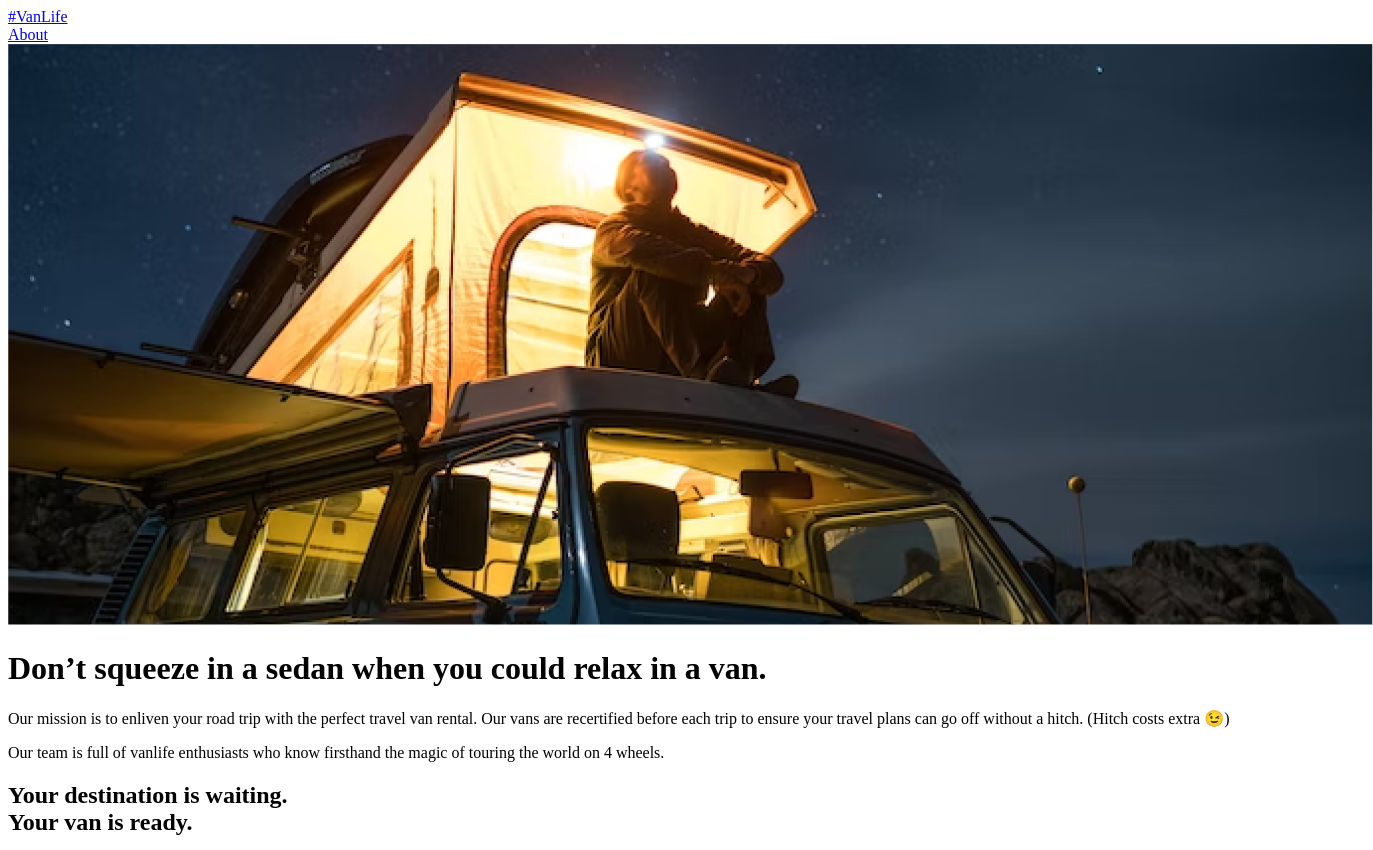
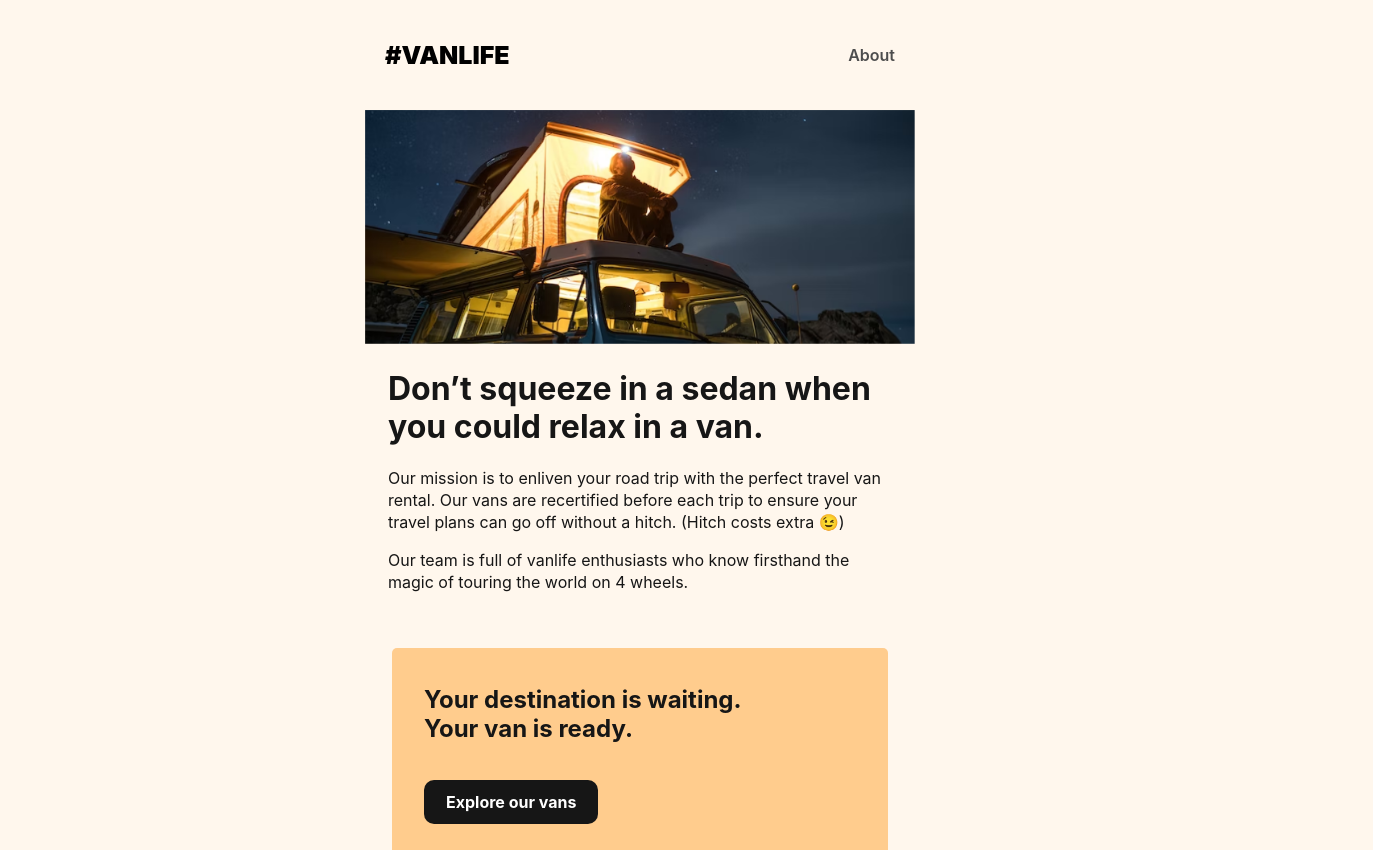
Before and after one commit to m-essam-s/vanlife, a React (Vite) app: page /about in a window 1280 px wide. Shown: the top 850 px of the page, 1373 px wide, since content can reach past the window. Built offline with nearby package versions, Linux system fonts and the light colour scheme.

Commit message:
Updating: some initial styles

```diff
--- a/src/App.css
+++ b/src/App.css
@@ -0,0 +1,152 @@
+* {
+  box-sizing: border-box;
+}
+
+html,
+body {
+  margin: 0;
+  padding: 0;
+  background-color: #FFF7ED;
+  font-family: "Inter", sans-serif;
+}
+
+#root {
+  max-width: 550px;
+  margin: 0 auto;
+  min-height: 100vh;
+}
+
+body::-webkit-scrollbar {
+  display: none;
+}
+
+body {
+  -ms-overflow-style: none;
+  scrollbar-width: none;
+}
+
+header {
+  height: 110px;
+  display: flex;
+  align-items: center;
+  padding-block: 10px;
+}
+
+header .site-logo {
+  color: black;
+  margin-right: auto;
+  text-transform: uppercase;
+  font-weight: 900;
+  font-size: 25px;
+}
+
+header a {
+  text-decoration: none;
+  color: #4D4D4D;
+  font-weight: 600;
+  padding: 5px 20px;
+}
+
+header a:hover {
+  color: #161616;
+  text-decoration: underline;
+}
+
+.link-button {
+  display: inline-block;
+  text-align: center;
+  text-decoration: none;
+  border: none;
+  padding: .75rem 1.375rem;
+  color: initial;
+  font-weight: 700;
+  border-radius: 5px;
+  cursor: pointer;
+  transition: transform .1s ease-in-out;
+}
+
+.link-button:hover {
+  transform: translate(1px, 1px);
+}
+
+/*** HOME PAGE ***/
+.home-container {
+  background: linear-gradient(0deg, rgba(0, 0, 0, 0.46), rgba(0, 0, 0, 0.46)), url("./assets/images/home-hero.png") no-repeat center center;
+  -webkit-background-size: cover;
+  -moz-background-size: cover;
+  -o-background-size: cover;
+  background-size: cover;
+  min-height: 350px;
+  color: white;
+  padding: 45px 23px;
+}
+
+.home-container h1 {
+  font-weight: 700;
+  font-size: 2.25rem;
+  line-height: 42px;
+}
+
+.home-container p {
+  line-height: 24px;
+}
+
+.home-container a {
+  display: inline-block;
+  text-align: center;
+  text-decoration: none;
+  background-color: #FF8C38;
+  border: none;
+  width: 100%;
+  margin-top: 27px;
+  padding-block: .75rem;
+  color: white;
+  font-weight: 700;
+  border-radius: 5px;
+  cursor: pointer;
+  transition: transform .1s ease-in-out;
+}
+
+.home-container a:hover {
+  transform: translate(1px, 1px);
+}
+
+
+/*** ABOUT PAGE ***/
+.about-hero-image {
+  max-width: 100%;
+}
+
+.about-page-content {
+  padding-inline: 23px;
+  color: #161616;
+  margin-bottom: 55px;
+}
+
+.about-page-content h1 {
+  line-height: 38px;
+}
+
+.about-page-content p {
+  line-height: 22px;
+}
+
+.about-page-cta {
+  background-color: #FFCC8D;
+  color: #161616;
+  padding-inline: 32px;
+  padding-bottom: 32px;
+  margin-inline: 27px;
+  border-radius: 5px;
+}
+
+.about-page-cta h2 {
+  margin: 0;
+  padding-block: 37px;
+}
+
+.about-page-cta .link-button {
+  background-color: #161616;
+  color: white;
+  border-radius: 10px;
+}
```
